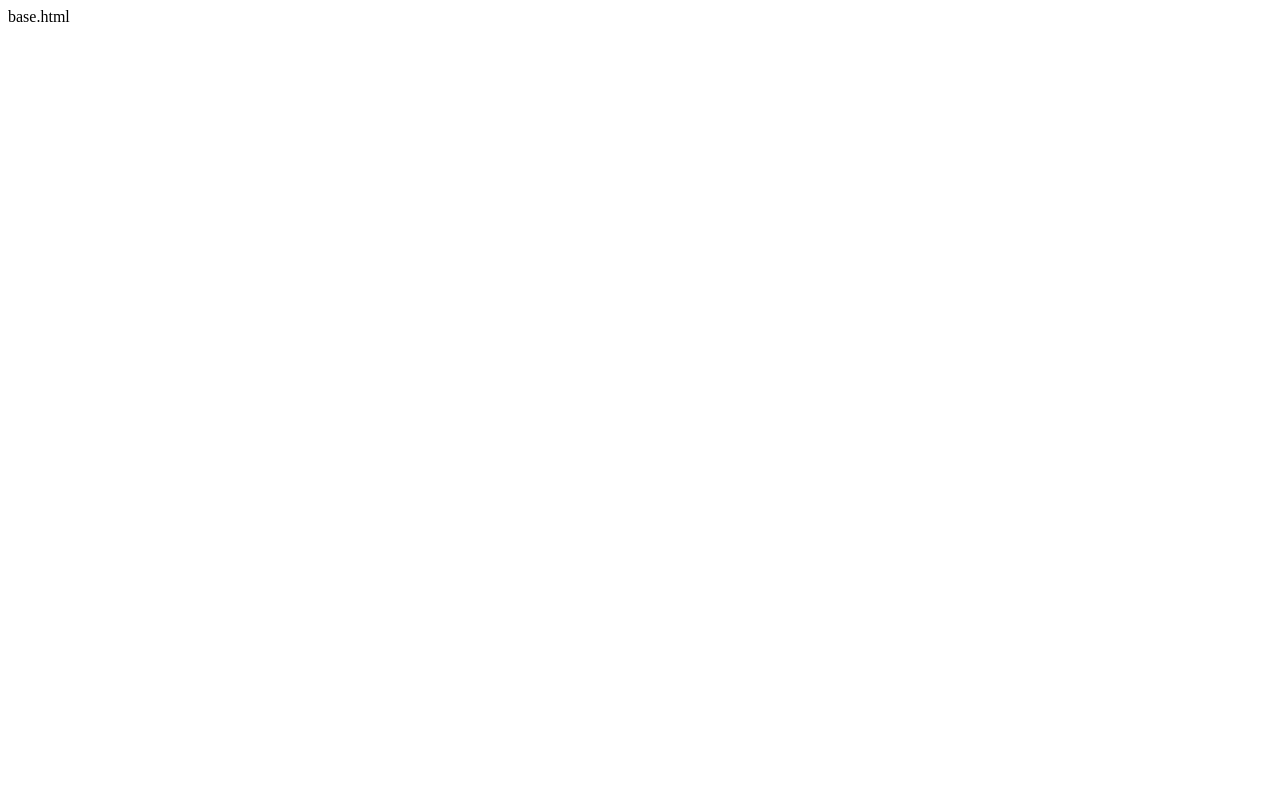
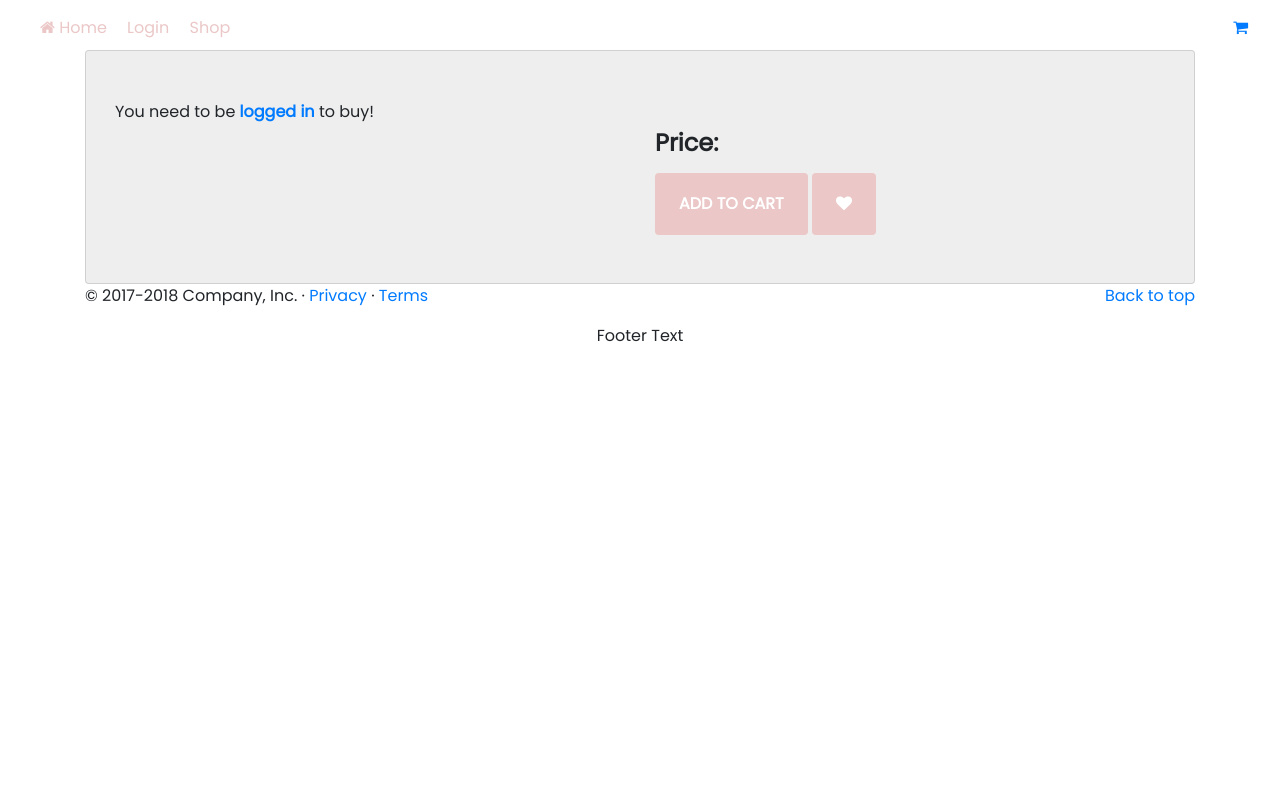
Before and after one commit to HarryMedlock/weebsite, a Flask app: page /purchase in a window 1280 px wide. Before the commit the page is almost empty. Run offline with Flask 2, Linux system fonts and the light colour scheme; some libraries are stand-ins or nearby versions.

Commit message:
Committing changes from yesterday.
Commit made from GitHub for desktop. Committing changes to purchase page as a test (only added a space to check GitHub for desktop picked up the change), added routes for individual products (Dino Bag).

```diff
--- a/app/routes.py
+++ b/app/routes.py
@@ -73,6 +73,10 @@ def purchase_cow():
 def purchase_boob():
     return render_template('purchase_boob.html')
 
+@app.route('/shop/dino_bag')
+def purchase_dino():
+    return render_template('purchase_boob.html')
+
 #-------- Paypal integration --------#
 
 @app.route('/purchase')
--- /dev/null
+++ b/app/templates/base.html
@@ -0,0 +1,94 @@
+<!doctype html>
+<html lang="en">
+  <head>
+    <meta charset="utf-8">
+    <meta name="viewport" content="width=device-width, initial-scale=1, shrink-to-fit=no">
+    <meta name="description" content="">
+    <meta name="author" content="">
+
+    <title>MadeByGem.com</title>
+
+    <!-- Bootstrap core CSS -->
+    <link href="https://maxcdn.bootstrapcdn.com/bootstrap/4.0.0/css/bootstrap.min.css" rel="stylesheet">
+    <link rel="stylesheet" href="https://maxcdn.bootstrapcdn.com/font-awesome/4.5.0/css/font-awesome.min.css">
+    <link href='https://fonts.googleapis.com/css?family=Poppins' rel='stylesheet'>
+
+    <style>
+      nav .navbar-nav li a{
+        color: #ebc7c7 !important;
+        }
+
+      .navbar.transparent.navbar-inverse .navbar-inner {
+            background: rgba(0,0,0,0.4);
+        }
+
+      body{
+        font-family: 'Poppins', sans-serif;
+      }
+
+
+
+    </style>
+
+
+  </head>
+  <body>
+
+    <header>
+      <nav class="navbar transparent navbar-expand-md navbar-inverse fixed-top">
+        <a class="navbar-brand" href="{{ url_for('index') }}"></a>
+        <button class="navbar-toggler" type="button" data-toggle="collapse" data-target="#navbarCollapse" aria-controls="navbarCollapse" aria-expanded="false" aria-label="Toggle navigation">
+          <span class="navbar-toggler-icon"></span>
+        </button>
+        <div class="collapse navbar-collapse" id="navbarCollapse">
+          <ul class="navbar-nav mr-auto">
+            <li class="nav-item active">
+              <a class="nav-link" href="{{ url_for('index') }}"><i class="fa fa-home"></i> Home<span class="sr-only">(current)</span></a>
+            </li>
+            <li class="nav-item">
+              {% if current_user.is_anonymous %}
+              <a class="nav-link" href="{{ url_for('login') }}"><i class="fa fa-sign-in-alt"></i> Login</a>
+            </li>
+            <li class="nav-item">
+              {% else %}
+              <a class="nav-link" href="{{ url_for('logout') }}">Logout</a>
+              {% endif %}
+            </li>
+            <li class="nav-item">
+              <a class="nav-link" href="{{ url_for('shop') }}"><i class="fa fa-store"></i> Shop</a>
+            </li>
+          </ul>
+          <form class="form-inline mt-2 mt-md-0">
+            <a class="nav-link" href="#"><i class="fa fa-shopping-cart"></i></a>
+          </form>
+        </div>
+      </nav>
+    </header>
+
+    {% block content %}
+    {% endblock %}
+
+    <!-- FOOTER -->
+    <footer class="container">
+      <p class="float-right"><a href="#">Back to top</a></p>
+      <p>&copy; 2017-2018 Company, Inc. &middot; <a href="#">Privacy</a> &middot; <a href="#">Terms</a></p>
+    </footer>
+
+    <footer class="container-fluid text-center">
+      <p>Footer Text</p>
+      </footer>
+
+
+
+    <!-- Bootstrap core JavaScript
+    ================================================== -->
+    <!-- Placed at the end of the document so the pages load faster -->
+    <script src="https://code.jquery.com/jquery-3.2.1.slim.min.js" integrity="sha384-KJ3o2DKtIkvYIK3UENzmM7KCkRr/rE9/Qpg6aAZGJwFDMVNA/GpGFF93hXpG5KkN" crossorigin="anonymous"></script>
+    <script>window.jQuery || document.write('<script src="../../../../assets/js/vendor/jquery-slim.min.js"><\/script>')</script>
+    <script src="https://cdnjs.cloudflare.com/ajax/libs/popper.js/1.11.0/umd/popper.min.js" integrity="sha384-b/U6ypiBEHpOf/4+1nzFpr53nxSS+GLCkfwBdFNTxtclqqenISfwAzpKaMNFNmj4" crossorigin="anonymous"></script>
+    <script src="https://maxcdn.bootstrapcdn.com/bootstrap/4.0.0-beta/js/bootstrap.min.js" integrity="sha384-h0AbiXch4ZDo7tp9hKZ4TsHbi047NrKGLO3SEJAg45jXxnGIfYzk4Si90RDIqNm1" crossorigin="anonymous"></script>
+
+
+
+  </body>
+</html>
```
Also changed, not shown: app/templates/purchase.html (line endings or trailing spaces).
